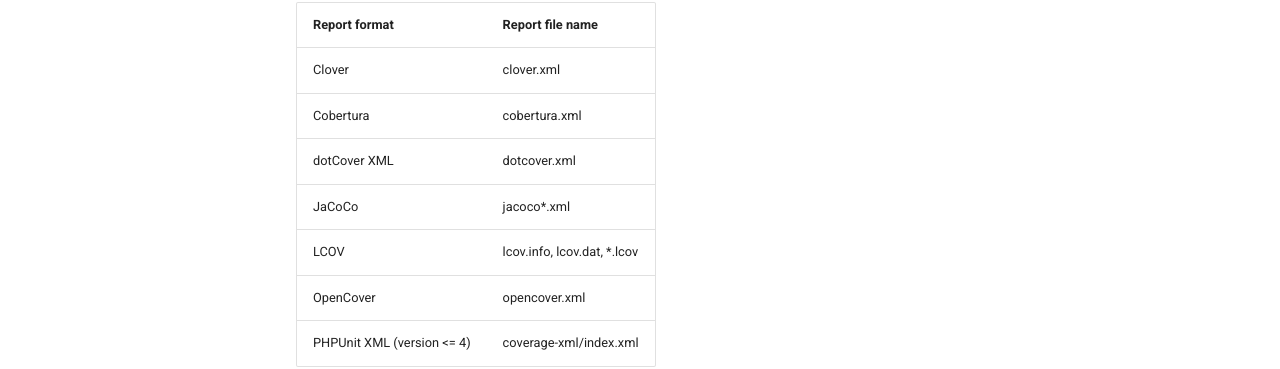
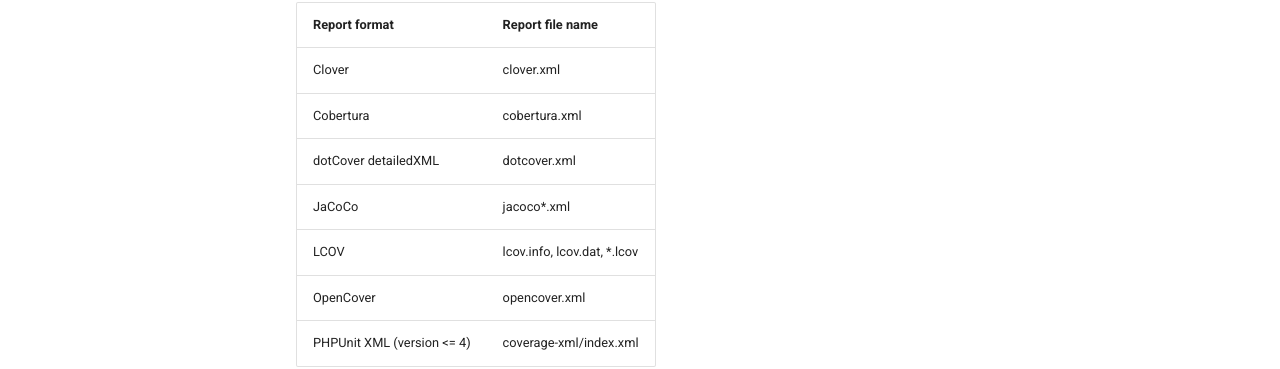
Before and after one commit to codacy/codacy-coverage-reporter, an MkDocs documentation site: the page built from docs/adding-coverage-to-your-repository.md, in a window 1280 px wide and 900 px high. Shown: the part 312-681 px from the top of the window. Built offline with MkDocs 1.6.1 and Material for MkDocs 9.7.7, drawn with Linux system fonts in a browser that asks for light colours.

Commit message:
doc: Update missing dotCover detailedXML report format (#285)

```diff
--- a/docs/adding-coverage-to-your-repository.md
+++ b/docs/adding-coverage-to-your-repository.md
@@ -8,7 +8,7 @@
 | ----------------------------- | ---------------------------- |
 | Clover                        | clover.xml                   |
 | Cobertura                     | cobertura.xml                |
-| dotCover XML                  | dotcover.xml                 |
+| dotCover detailedXML          | dotcover.xml                 |
 | JaCoCo                        | jacoco\*.xml                 |
 | LCOV                          | lcov.info, lcov.dat, \*.lcov |
 | OpenCover                     | opencover.xml                |
```
